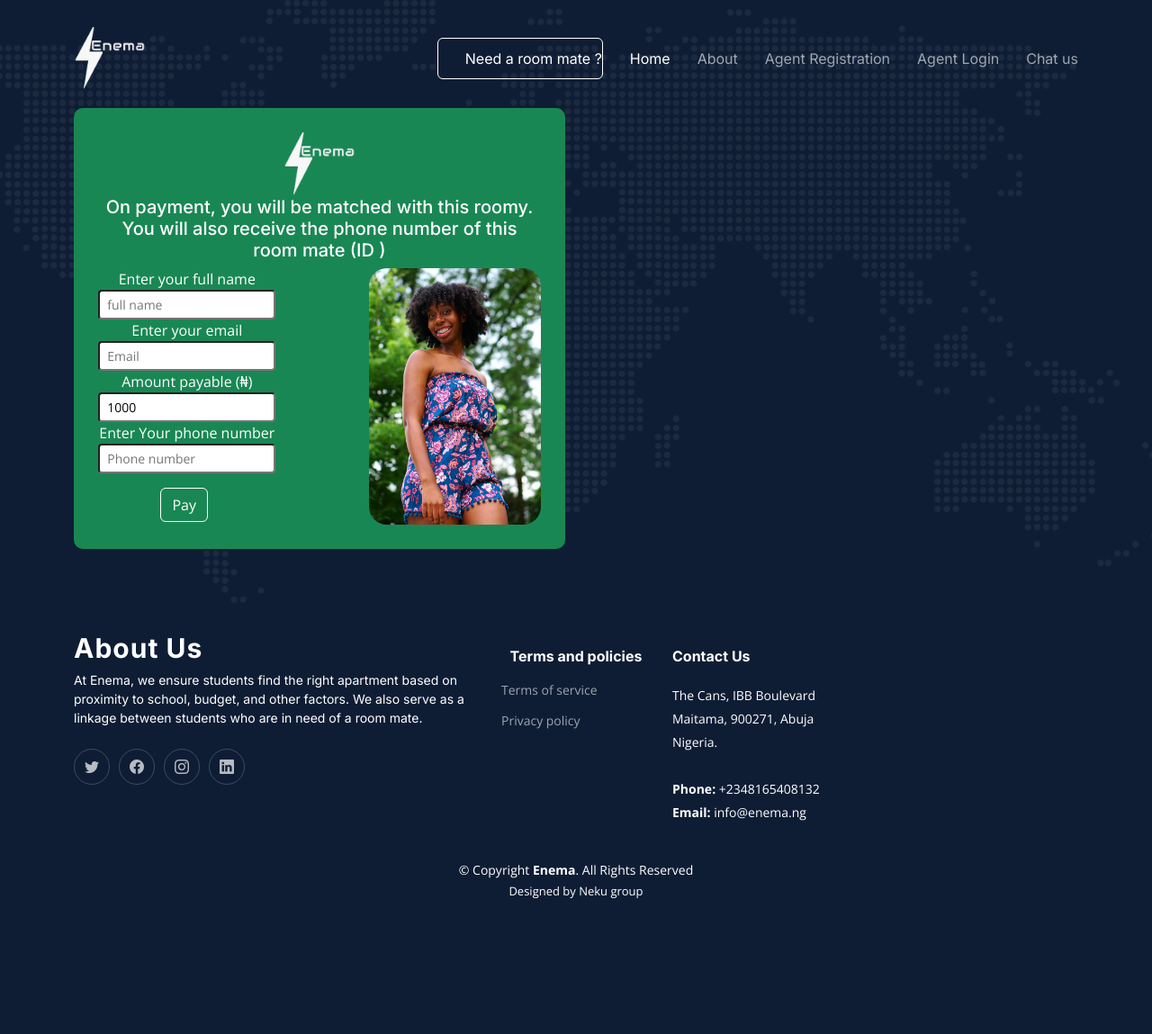
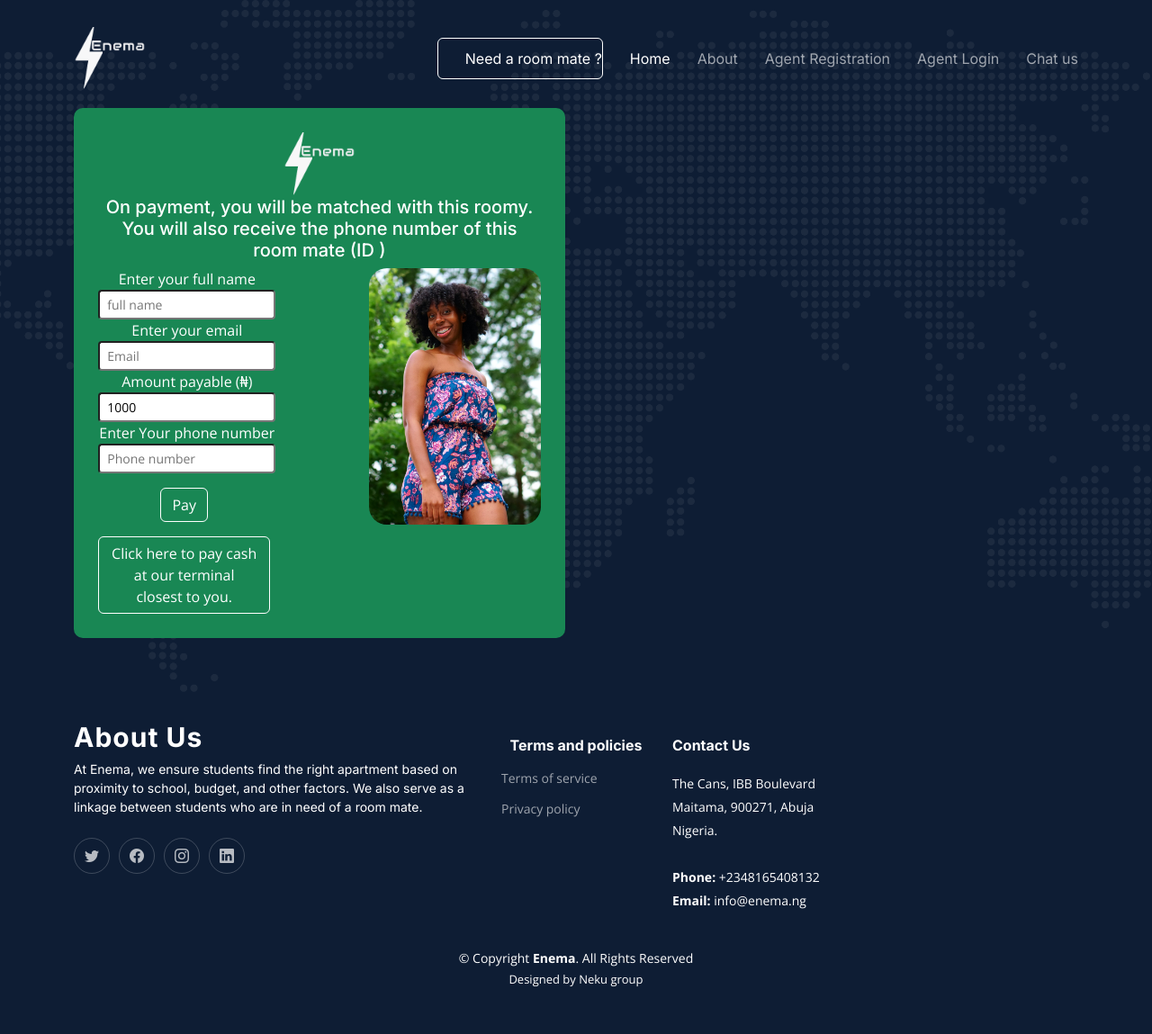
Before and after one commit to Unekwu001/newpro, a Django app: page /pay/ in a window 1280 px wide. Shown: the whole page at 90% size. Before the commit the page ends 999 px from the top, so only its background shows below. Run offline with Django 4.2, Linux system fonts and the light colour scheme; some libraries are stand-ins or nearby versions.

Commit message:
quick fix

```diff
--- a/enema/templates/pay.html
+++ b/enema/templates/pay.html
@@ -34,7 +34,7 @@
 
 		<div class="col-3-lg col-3">
 			<label data-aos="fade-up">Enter your full name <input class="form-control-sm" data-aos="fade-up" type="text"
-			placeholder="full name" name="name"id="fullname"></label>
+			placeholder="full name" name="fullname"id="fullname"></label>
 		</div>
 		<div class="col-3-lg col-3">
 			<label data-aos="fade-up">Enter your email<input class="form-control-sm" data-aos="fade-up" type="email"
@@ -50,7 +50,14 @@
 			placeholder="Phone number" name="phone"id="phone"></label><br>
 		</div>
 
-		<button class="btn btn-success mt-3" type="submit" onclick="validate(event)" style="border-color:white;">Pay</button>
+		<div>
+		<button class="btn btn-success mt-3" type="submit" onclick="validate(event)" style="border-color:white;">
+			Pay
+		</button>
+		<button class="btn btn-success mt-3" type="submit" onclick="validate(event)" style="border-color:white;">
+			Click here to pay cash at our terminal closest to you.
+		</button>
+		</div>
 	</div>
 
 	<div class="col-5 ">
```
Also changed, not shown: enema/models.py (+4 -4 lines), enema/migrations/0013_alter_customerinfo_phonenumber.py (added), enema/migrations/0014_alter_customerinfo_amount_alter_customerinfo_email_and_more.py (added).
